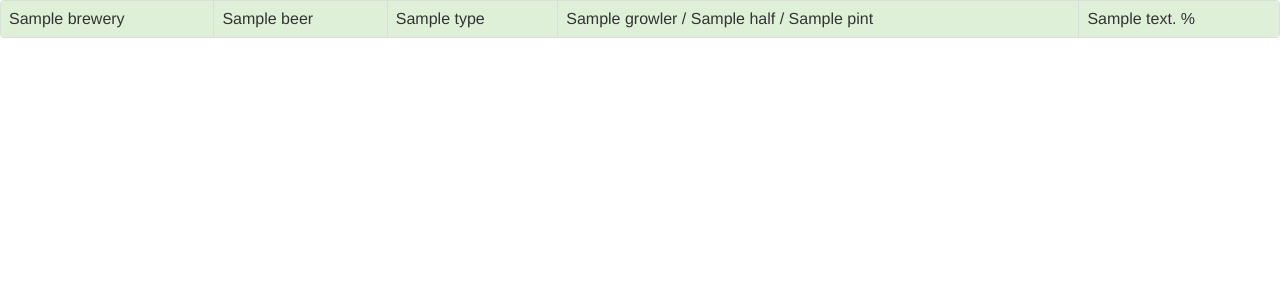
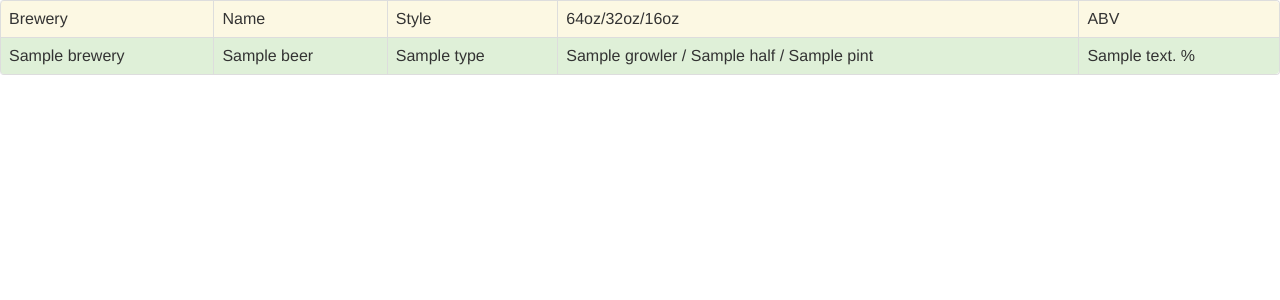
Before and after one commit to gtmanfred/taplist, a Flask app: template app/templates/home.html in a window 1280 px wide. Shown: the top 300 px of the page. Run offline with Flask 2, Linux system fonts and the light colour scheme; the template is opened without the code that fills it: most values are stand-ins (such as "Sample title", 1, 10 or a date in 2020).

Commit message:
add header

```diff
--- a/app/templates/home.html
+++ b/app/templates/home.html
@@ -2,6 +2,13 @@
 {% block content %}
 <table class="table table-bordered">
 {% set color = true %}
+    <tr class='warning'>
+        <td>Brewery</td>
+        <td>Name</td>
+        <td>Style</td>
+        <td>64oz/32oz/16oz</td>
+        <td>ABV</td>
+    </tr>
 {% for beer in beers %}
 {% if color %}
     <tr class='success'>
```
Lines whose indentation alone changed are shown as unchanged.
